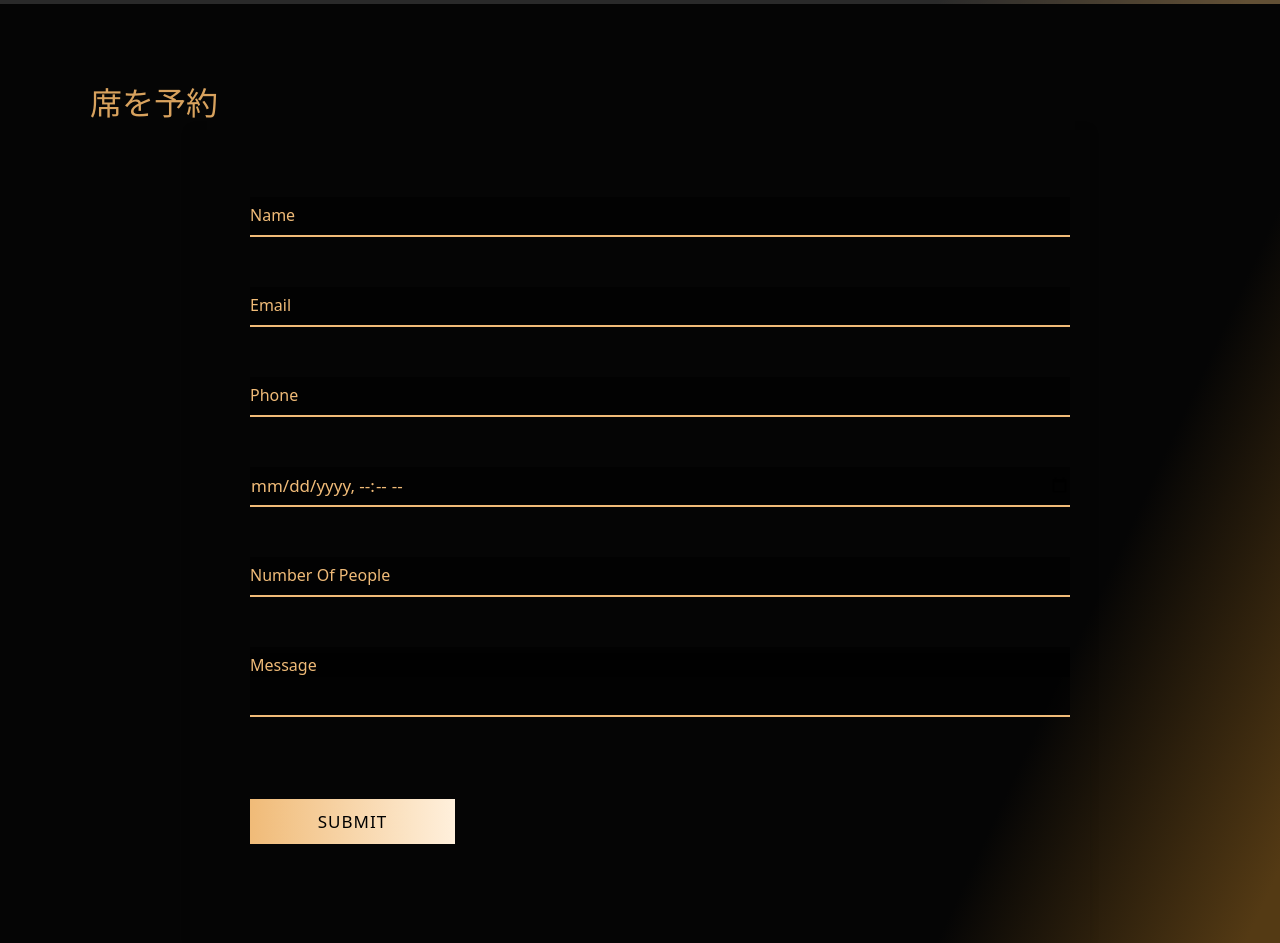
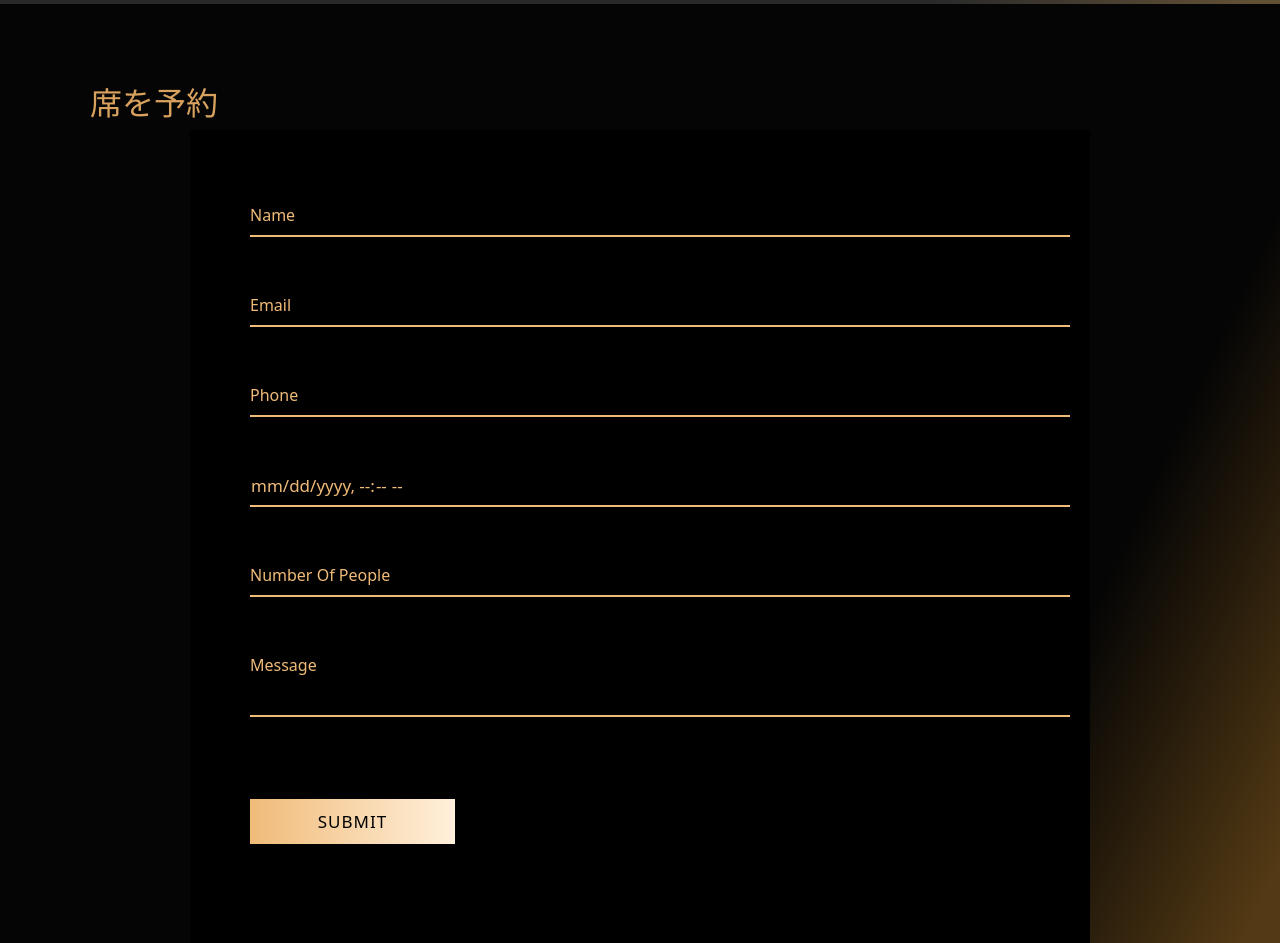
Before and after one commit to bardack134/restaurant-menu, a PHP site: page /templates/index.php in a window 1280 px wide. Shown: the part 2383-3326 px from the top of the page. Run offline with PHP 8.4, Linux system fonts and the light colour scheme; data that the repository does not hold is empty.

Commit message:
comentarios

```diff
--- a/templates/styles.css
+++ b/templates/styles.css
@@ -355,20 +355,24 @@ section div ul li:hover {
 /* ---------------------------------------------------------------------------------- */
 /* START BOOK A TABLE*/
 
-/* id  */
+/* フォーム全体を囲むセクションの背景と上部のボーダーにスタイルが適用されます。 */
 #book-a-table {
     background: linear-gradient(115deg, #050505 80%, #543A14 98%);
+    /* セクションの上部にボーダーを追加します。 */
     border-top: 5px solid rgb(128, 128, 128, 0.3);
 }
 
 /* class */
 .book-a-table {
+    /* https://developer.mozilla.org/ja/docs/Web/CSS/display */
     display: grid;
+    /* （縦方向）に中央揃えします。 */
     align-items: center;
+    /* 水平方向（横方向）に中央揃えします。 */
     justify-content: center;
 
 }
-
+/* フォームのタイトルを表示する部分です。 */
 .form-title {
     padding: 80px 30px 0px 90px;
     font-size: 41px;
@@ -378,11 +382,13 @@ section div ul li:hover {
 }
 
 .form-container {
+    /* 要素の幅が900ピクセルを超えないように制限します。 */
     max-width: 900px;
-    background: rgb(255, 255, 255, 0);
+    /* フォームのボックス内の背景カラー */
+    background: rgb(0, 0, 0);
     width: 900px;
     padding: 0px 40px 10px 40px;
-    box-shadow: 0px 0px 10px rgba(0, 0, 0, 0.1);
+
 }
 
 .form-container form {
```
